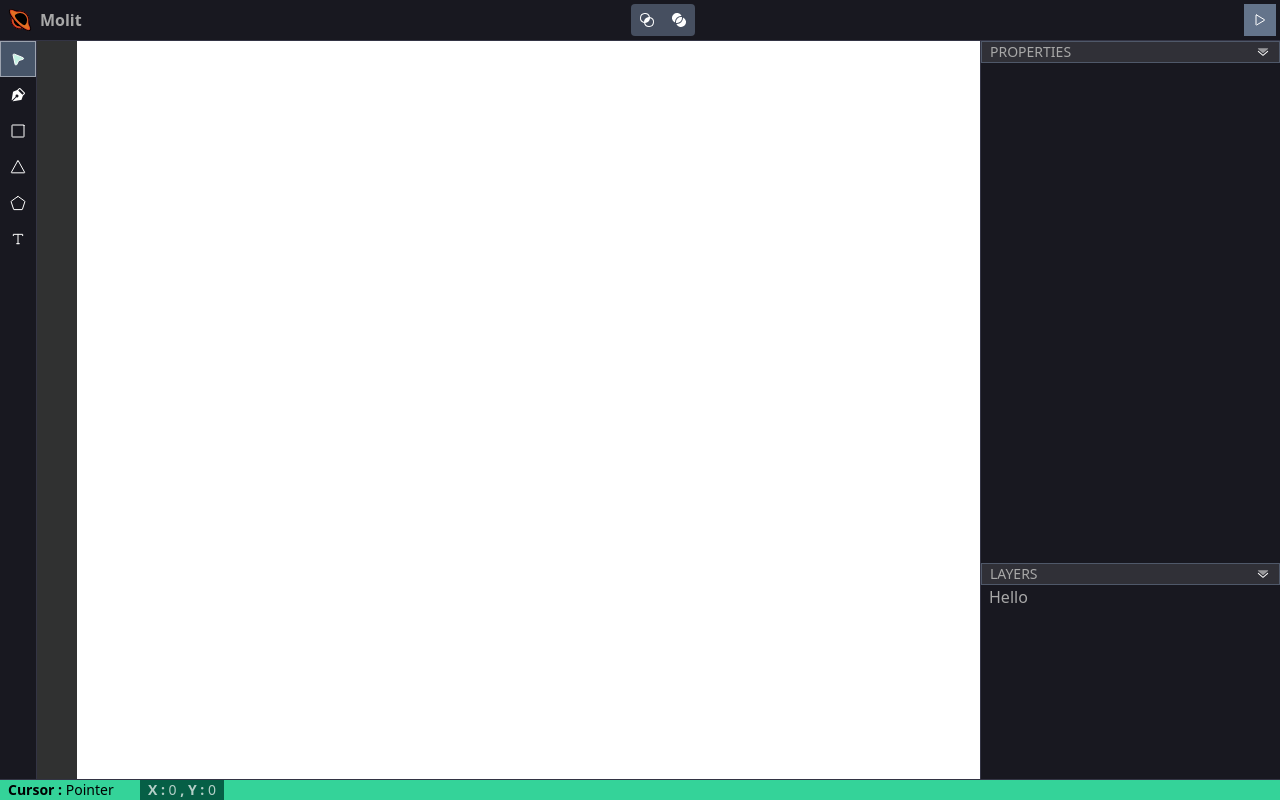
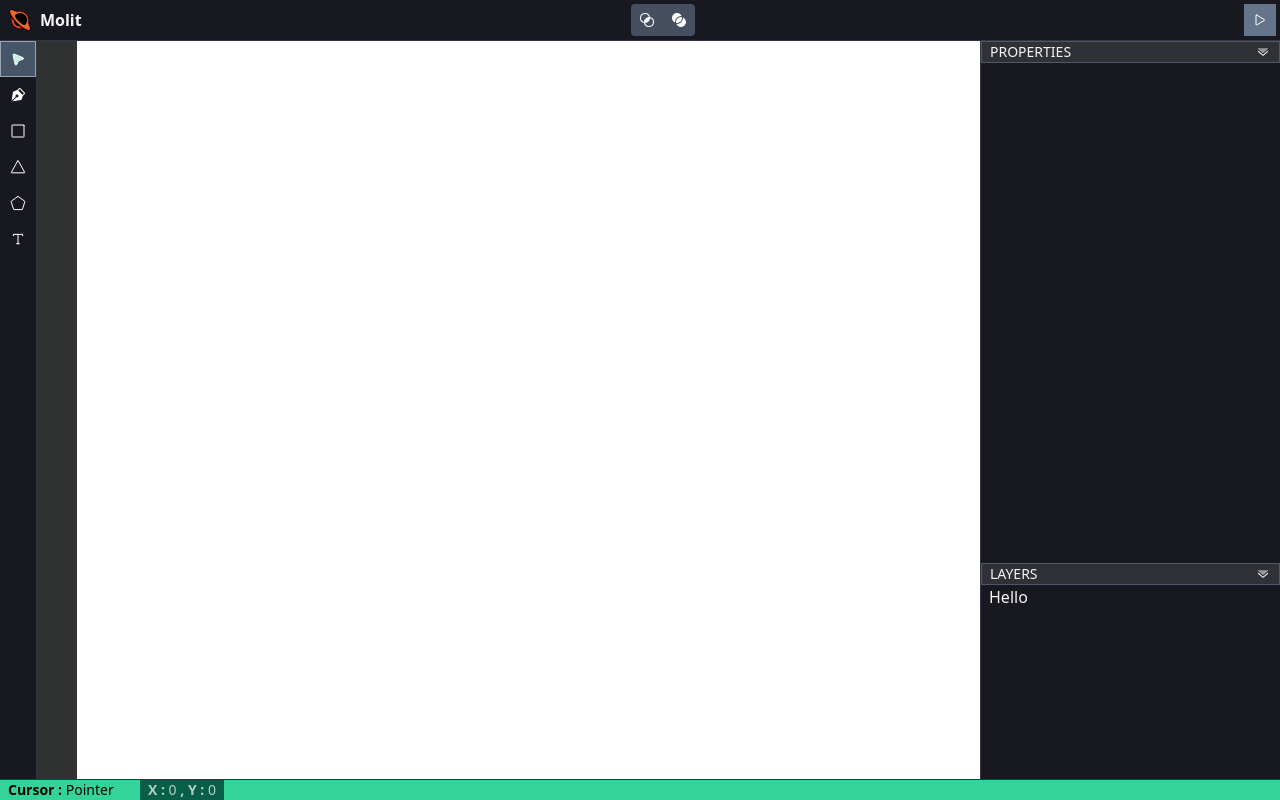
Before and after one commit to etornam45/molit, a SvelteKit app: page / in a window 1280 px wide. Built offline with nearby package versions, Linux system fonts and the light colour scheme; no server answers.

Commit message:
modefied App.css

```diff
--- a/src/app.css
+++ b/src/app.css
@@ -9,7 +9,7 @@
     }
 
     .bg{
-        @apply bg-[#181820] text-[#a8a8a8];
+        @apply bg-[#181820] text-[#f5f5f5];
     }
 }
 
@@ -19,5 +19,5 @@
 }
 
 .icons{
-    transition: background 350ms;
+    transition: background 550ms;
 }
```
